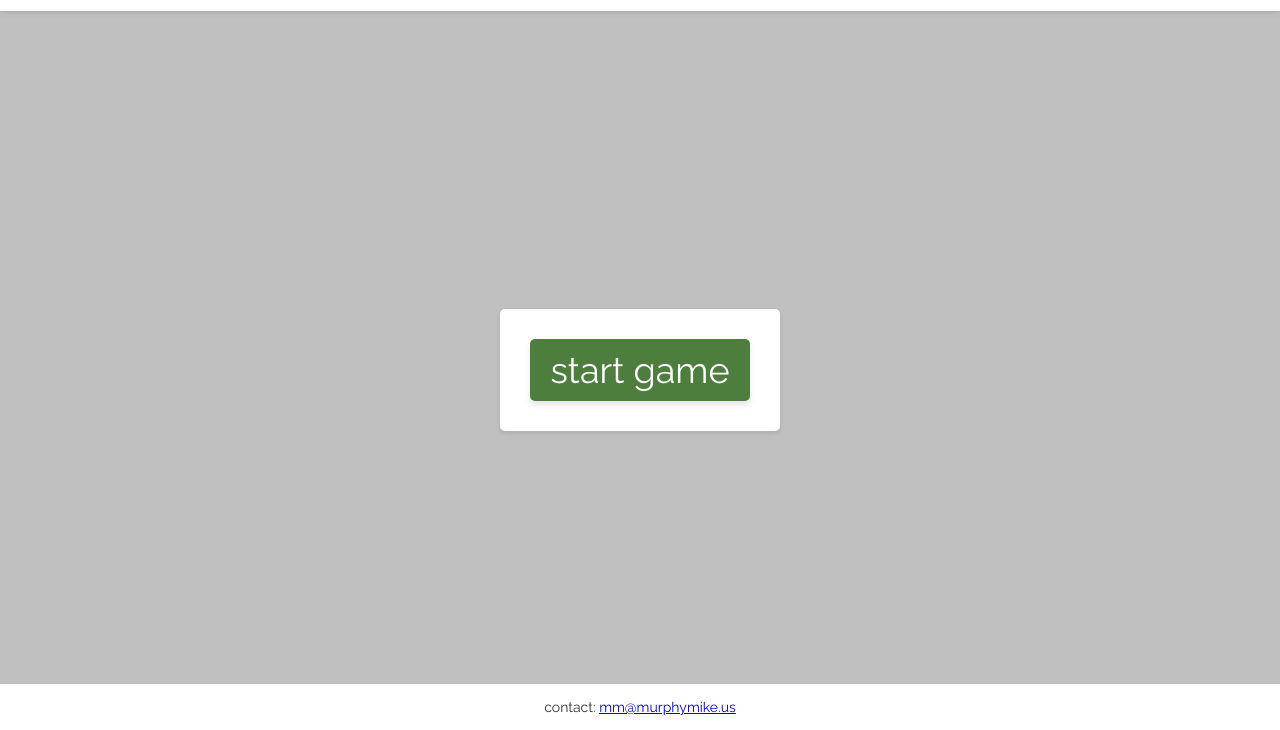
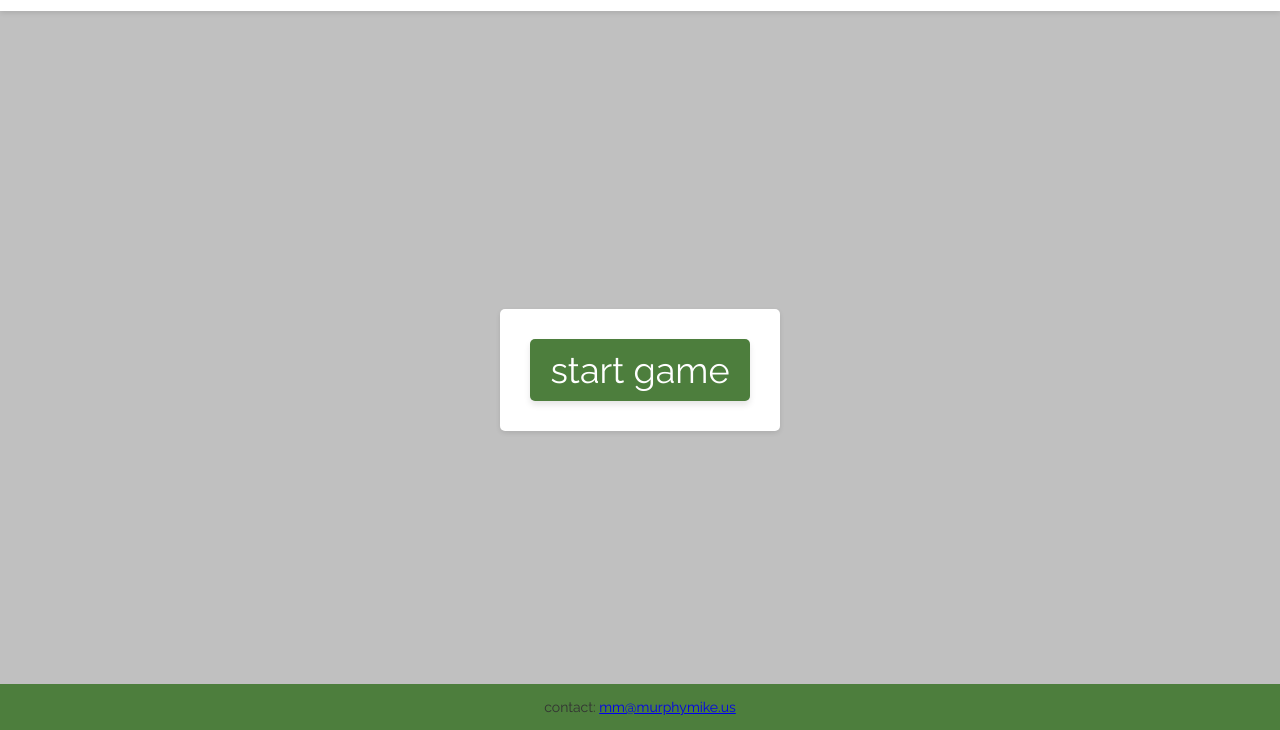
Before and after one commit to thebostonlooper/Feud1, a website: page Public/index.html in a window 1280 px wide. Shown: the part 70-800 px from the top of the page. Drawn offline with Linux system fonts and the light colour scheme.

Commit message:
Update style.css

```diff
--- a/Public/style.css
+++ b/Public/style.css
@@ -145,7 +145,7 @@
   }
 
   .footer {
-    background-color: #ffffff;
+    background-color: #4d7e3d;
     font-family: 'Raleway';
     width: 100%;
     padding: 15px 0;
```
